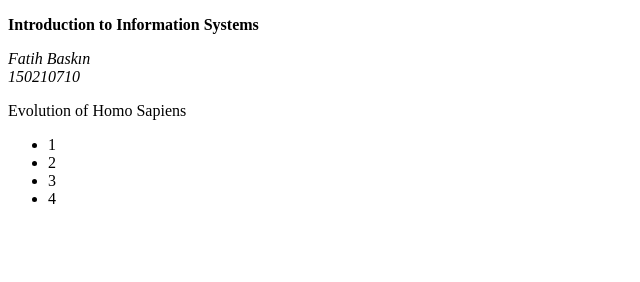
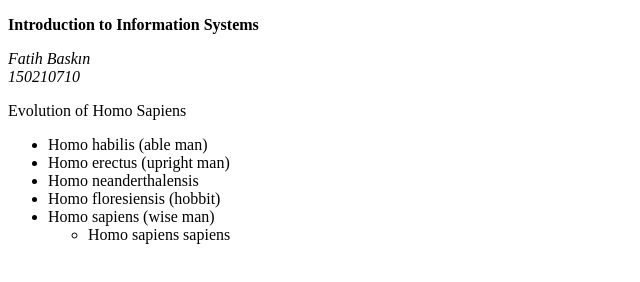
Before and after one commit to itu-itis/git-fundamentals-draft-itu-itis21-baskin21, a plain HTML site: page index.html in a window 1280 px wide. Shown: the whole page, without its empty margins (0-640 px from the left). Drawn offline with Linux system fonts and the light colour scheme.

Commit message:
index.html has been corrected

```diff
--- a/index.html
+++ b/index.html
@@ -24,10 +24,14 @@
 	</p>
 
 	<ul>
-	  <li>1</li>
-	  <li>2</li>
-	  <li>3</li>
-	  <li>4</li>
+	  <li>Homo habilis (able man)</li>
+	  <li>Homo erectus (upright man)</li>
+	  <li>Homo neanderthalensis</li>
+	  <li>Homo floresiensis (hobbit)</li>
+	  <li>Homo sapiens (wise man)</li>
+	    <ul>
+		  <li>Homo sapiens sapiens</li>
+		</ul>
 	</ul>
 
 
```
